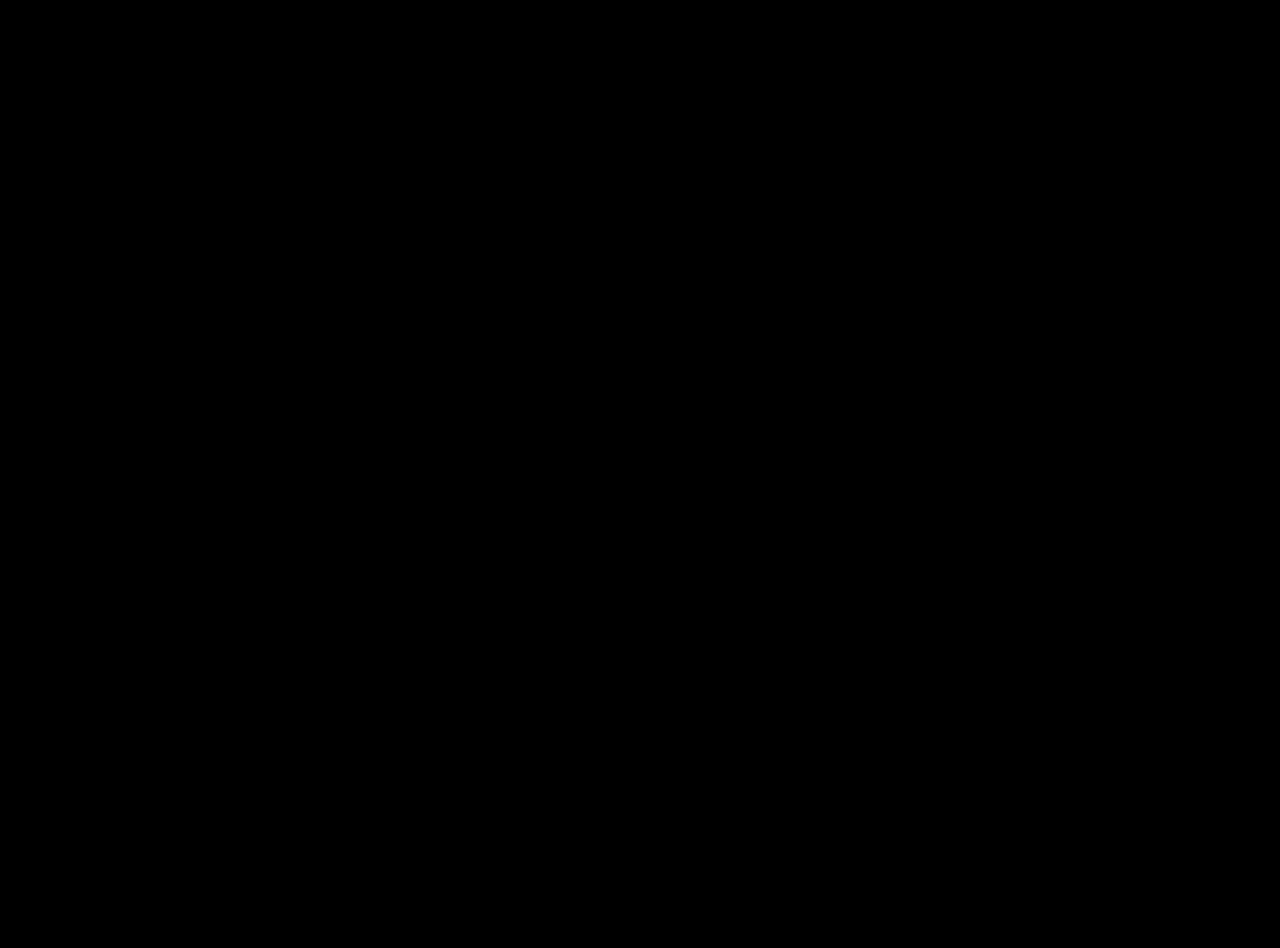
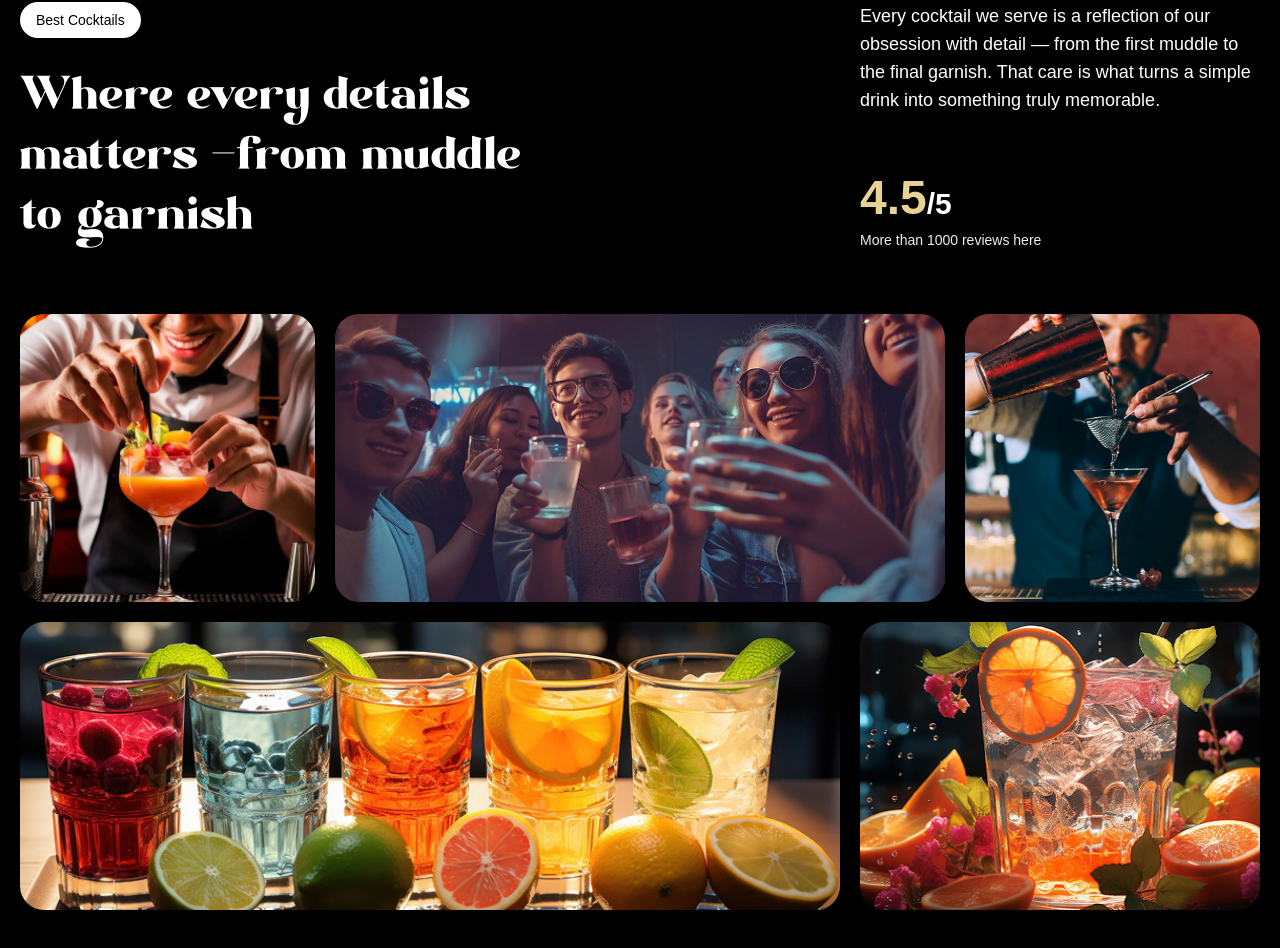
Before and after one commit to chamakhmakh/mojito, a React (Vite) app: page / in a window 1280 px wide. Shown: the part 1710-2658 px from the top of the page. Before the commit the page ends 1600 px from the top, so only its background shows below. Built offline with nearby package versions, Linux system fonts and the light colour scheme; a web font is replaced by a local one.

Commit message:
feat: add About component with GSAP animations and content

```diff
--- a/src/App.jsx
+++ b/src/App.jsx
@@ -3,6 +3,7 @@
 import Navbar from "./component/NavBAR.JSX";
 import Hero from "./component/Hero";
 import Cocktails from "./component/Cocktails";
+import About from "./component/About";
 
 gsap.registerPlugin(ScrollTrigger, SplitText);
 
@@ -12,6 +13,7 @@
       <Navbar />
       <Hero />
       <Cocktails />
+      <About />
     </main>
   );
 };
--- /dev/null
+++ b/src/component/About.jsx
@@ -0,0 +1,105 @@
+import { useGSAP } from "@gsap/react";
+import gsap from "gsap";
+import { SplitText } from "gsap/all";
+
+const About = () => {
+  useGSAP(() => {
+    const titleSplit = SplitText.create("#about h2", { type: "words" });
+
+    const scrollTimeline = gsap.timeline({
+      scrollTrigger: {
+        trigger: "#about",
+        start: "top center",
+      },
+    });
+
+    scrollTimeline
+      .from(titleSplit.words, {
+        opacity: 0,
+        duration: 1,
+        yPercent: 100,
+        stagger: 0.02,
+        ease: "expo.out",
+      })
+      .from(
+        ".top-grid div, .bottom-grid div",
+        {
+          opacity: 0,
+          duration: 1,
+          ease: "power1.inOut",
+          stagger: 0.04,
+        },
+        "-=0.5"
+      );
+  });
+
+  return (
+    <div id="about">
+      <div className="mb-16 md:px-0 px-5">
+        <div className="content">
+          <div className="md:col-span-8">
+            <p className="badge">Best Cocktails</p>
+            <h2>
+              Where every details matters <span className="text-white">-</span>
+              from muddle to garnish
+            </h2>
+          </div>
+
+          <div className="sub-content">
+            <p>
+              Every cocktail we serve is a reflection of our obsession with
+              detail — from the first muddle to the final garnish. That care is
+              what turns a simple drink into something truly memorable.
+            </p>
+
+            <div>
+              <p className="md:text-3xl text-xl font-bold">
+                <span>4.5</span>/5
+              </p>
+
+              <p className="text-sm text-white-100">
+                More than 1000 reviews here
+              </p>
+            </div>
+          </div>
+        </div>
+      </div>
+
+      <div className="top-grid">
+        <div className="md:col-span-3">
+          <div className="noisy">
+            <img src="/images/abt1.png" alt="abt1" />
+          </div>
+        </div>
+
+        <div className="md:col-span-6">
+          <div className="noisy">
+            <img src="/images/abt2.png" alt="abt2" />
+          </div>
+        </div>
+
+        <div className="md:col-span-3">
+          <div className="noisy">
+            <img src="/images/abt5.png" alt="abt5" />
+          </div>
+        </div>
+      </div>
+
+      <div className="bottom-grid">
+        <div className="md:col-span-8">
+          <div className="noisy">
+            <img src="/images/abt3.png" alt="abt3" />
+          </div>
+        </div>
+
+        <div className="md:col-span-4">
+          <div className="noisy">
+            <img src="/images/abt4.png" alt="abt4" />
+          </div>
+        </div>
+      </div>
+    </div>
+  );
+};
+
+export default About;
```
